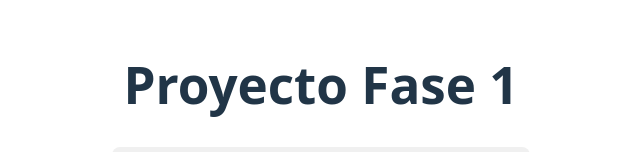
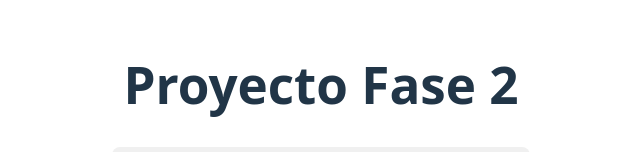
Before and after one commit to javierfer149/ProyectoPrimeraSemana, a React (Vite) app: page /usuarios in a window 1280 px wide. Shown: the part 241-393 px from the top of the page, without its empty margins (319-959 px from the left). Built offline with nearby package versions, Linux system fonts and the light colour scheme.

Commit message:
ajustes varios

```diff
--- a/src/App.jsx
+++ b/src/App.jsx
@@ -22,7 +22,7 @@ function App() {
           <img src={reactLogo} className="logo react" alt="React logo" />
         </a>
       </div>
-      <h1>Proyecto Fase 1</h1>
+      <h1>Proyecto Fase 2</h1>
 
       {/* Menú de navegación actualizado */}
       <nav style={{ marginBottom: '20px', padding: '10px', backgroundColor: '#f0f0f0', borderRadius: '8px' }}>
--- a/src/PaginaUsuarios.jsx
+++ b/src/PaginaUsuarios.jsx
@@ -1,4 +1,4 @@
-import { useState } from 'react'; // Quitamos useEffect porque ya no lo usaremos.
+import { useState } from 'react';
 
 function PaginaUsuarios() {
   const [usuarios, setUsuarios] = useState([]);
@@ -36,7 +36,6 @@ function PaginaUsuarios() {
         {cargando ? 'Cargando...' : 'Cargar Usuarios'}
       </button>
 
-      {/* Manejo de estados visuales */}
       {error && <h2 style={{ color: 'red' }}>Error: {error}</h2>}
 
       {usuarios.length > 0 && (
```
